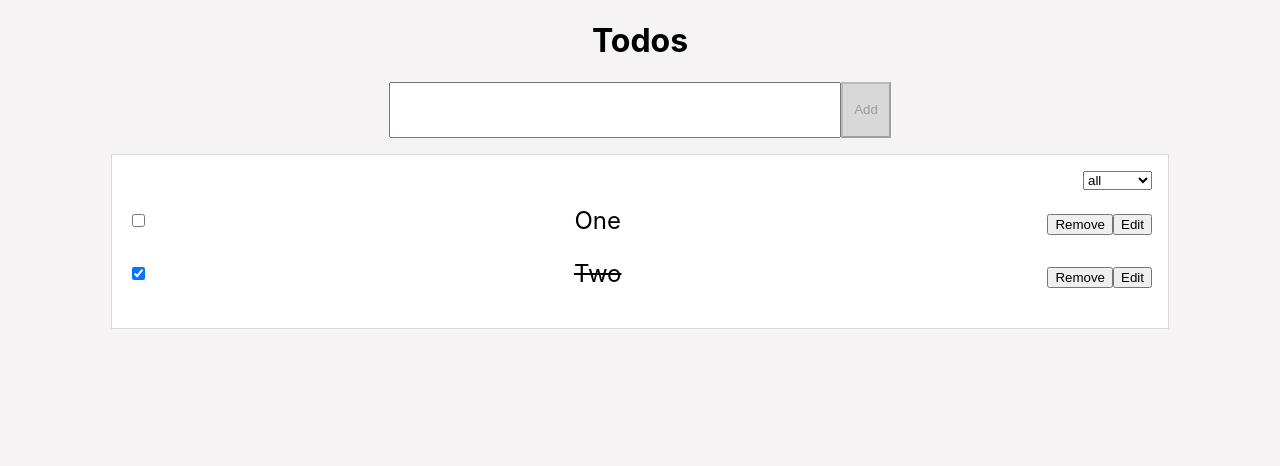
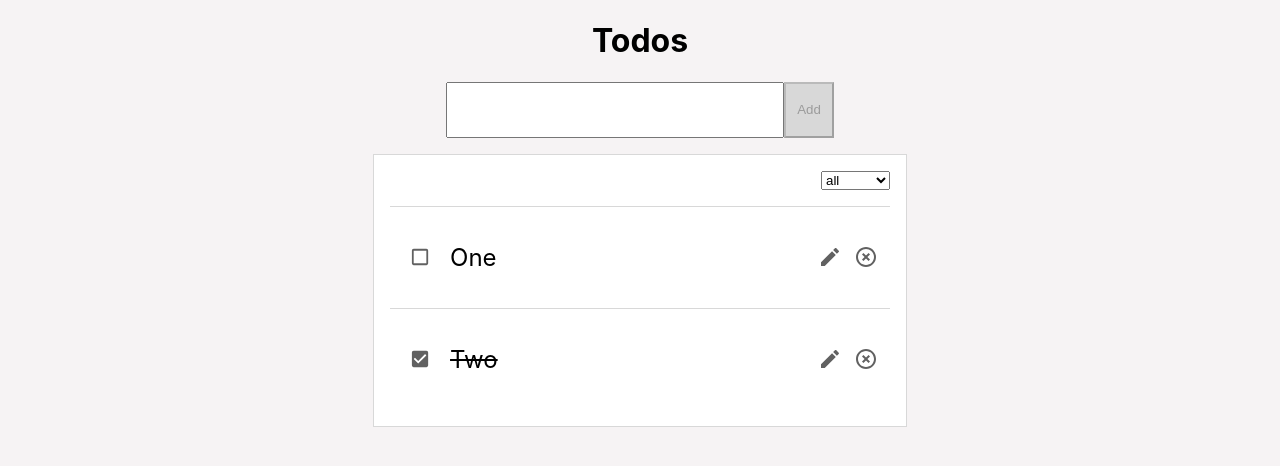
Before and after one commit to ramenjuniti/todo, a React (Create React App) app: page / in a window 1280 px wide. Shown: the top 466 px of the page. Built offline with nearby package versions, Linux system fonts and the light colour scheme.

Commit message:
:lipstick: style追加

```diff
--- a/package.json
+++ b/package.json
@@ -5,6 +5,7 @@
   "dependencies": {
     "react": "^16.8.6",
     "react-dom": "^16.8.6",
+    "react-icons": "^3.6.1",
     "react-scripts": "2.1.8"
   },
   "scripts": {
--- a/src/components/AddTodo/AddTodo.css
+++ b/src/components/AddTodo/AddTodo.css
@@ -4,13 +4,17 @@
 }
 
 .AddTodo-input {
-  padding: 0.5em 1em;
-  width: 50vw;
+  padding: 0.5em;
   font-size: 1.5em;
-  max-width: 400px;
 }
 
 .AddTodo-button {
   width: 50px;
   background-color: #d8d8d8;
 }
+
+@media screen and (max-width: 480px) {
+  .AddTodo-input {
+    width: 60vw;
+  }
+}
--- a/src/components/App/App.css
+++ b/src/components/App/App.css
@@ -1,5 +1,7 @@
 .App {
+  margin: 0;
   display: flex;
   flex-direction: column;
   align-items: center;
+  justify-content: center;
 }
--- a/src/components/Todo/Todo.css
+++ b/src/components/Todo/Todo.css
@@ -1,7 +1,63 @@
 .Todo {
-  margin: 0 0 1em;
+  padding: 1em 0.5em;
   font-size: 1.5em;
   display: flex;
   vertical-align: center;
+  align-items: center;
+  border-bottom: 1px solid #d8d8d8;
+  transition: 0.3s;
+}
+
+.Todo:hover {
+  background-color: #f6f3f4;
+}
+
+.Todo:nth-last-of-type(1) {
+  border: none;
+}
+
+.Todo-done {
+  padding: 0 0.3em;
+}
+
+.Todo-text-container {
+  width: 80%;
+  padding: 0.5em;
+  display: flex;
+  justify-content: flex-start;
+  overflow: scroll;
+}
+
+.Todo-button-container {
+  display: flex;
   justify-content: space-between;
 }
+
+.Todo-edit {
+  margin: 0 0.5em;
+}
+
+.Todo-edit-input-container {
+  padding: 0.5em 0;
+  width: 88%;
+}
+
+.Todo-edit-input {
+  padding: 0.5em;
+  font-size: 1em;
+}
+
+.Todo-edit-button-container {
+  display: flex;
+  justify-content: space-between;
+}
+
+.Todo-edit-save {
+  margin: 0 0.5em;
+}
+
+@media screen and (max-width: 480px) {
+  .Todo-edit-input {
+    width: 40vw;
+  }
+}
--- a/src/components/Todo/Todo.js
+++ b/src/components/Todo/Todo.js
@@ -1,53 +1,70 @@
 import React, { useState } from "react";
+import {
+  MdCheckBoxOutlineBlank as Undone,
+  MdCheckBox as Done,
+  MdDone as Save,
+  MdClose as Close,
+  MdEdit as Edit,
+  MdHighlightOff as Remove
+} from "react-icons/md";
 import "./Todo.css";
 
 const Todo = ({ todo, remove, edit, done }) => {
   const [isEditing, setIsEditing] = useState(false);
   const [text, setText] = useState(todo.text);
 
+  const iconColor = "#616161";
+
+  const DoneCheck = props => {
+    return todo.done ? <Done {...props} /> : <Undone {...props} />;
+  };
+
   return (
     <div className="Todo">
       {isEditing ? (
         <>
+          <div className="Todo-edit-input-container">
             <input
               value={text}
               onChange={e => setText(e.target.value)}
               className="Todo-edit-input"
             />
-          <button
+          </div>
+          <div className="Todo-edit-button-container">
+            <Save
               className="Todo-edit-save"
               onClick={() => {
                 edit(text);
                 setIsEditing(false);
               }}
-          >
-            Save
-          </button>
-          <button
+            />
+            <Close
               className="Todo-edit-cancel"
+              color={iconColor}
               onClick={() => setIsEditing(false)}
-          >
-            Cancel
-          </button>
+            />
+          </div>
         </>
       ) : (
         <>
-          <input
-            type="checkbox"
-            className="Todo-done"
-            onClick={done}
-            defaultChecked={todo.done}
-          />
+          <DoneCheck className="Todo-done" onClick={done} color={iconColor} />
+          <div className="Todo-text-container">
             <span className="Todo-text">
               {todo.done ? <s>{todo.text}</s> : todo.text}
             </span>
-          <div className="Todo-buttons">
-            <button className="Todo-remove" onClick={remove}>
-              Remove
-            </button>
-            <button className="Todo-edit" onClick={() => setIsEditing(true)}>
-              Edit
-            </button>
+          </div>
+
+          <div className="Todo-button-container">
+            <Edit
+              className="Todo-edit"
+              color={iconColor}
+              onClick={() => setIsEditing(true)}
+            />
+            <Remove
+              className="Todo-remove"
+              color={iconColor}
+              onClick={remove}
+            />
           </div>
         </>
       )}
--- a/src/components/TodoList/TodoList.css
+++ b/src/components/TodoList/TodoList.css
@@ -5,12 +5,14 @@
   background-color: white;
   border: 1px solid #d8d8d8;
   width: 80vw;
+  max-width: 500px;
 }
 
 .TodoList-select {
   display: flex;
   justify-content: flex-end;
-  margin: 0 0 1em;
+  padding: 0 0 1em;
+  border-bottom: 1px solid #d8d8d8;
 }
 
 #filter-select {
--- a/src/components/TodoList/TodoList.js
+++ b/src/components/TodoList/TodoList.js
@@ -3,20 +3,20 @@ import Todo from "../Todo";
 import { Store } from "../../store";
 import "./TodoList.css";
 
-const filtering = (todos, filter) => {
-  switch (filter) {
-    case "undone":
-      return todos.filter(t => !t.done);
-    case "done":
-      return todos.filter(t => t.done);
-    default:
-      return todos;
-  }
-};
-
 const TodoList = () => {
   const { state, dispatch } = useContext(Store);
   const [filter, setFilter] = useState("all");
+
+  const filtering = filter => {
+    switch (filter) {
+      case "undone":
+        return state.todos.filter(t => !t.done);
+      case "done":
+        return state.todos.filter(t => t.done);
+      default:
+        return state.todos;
+    }
+  };
 
   return (
     <div className="TodoList">
@@ -28,7 +28,7 @@ const TodoList = () => {
         </select>
       </div>
       <div className="TodoList-todos">
-        {filtering(state.todos, filter).map(t => (
+        {filtering(filter).map(t => (
           <Todo
             key={t.id}
             todo={t}
--- a/src/index.css
+++ b/src/index.css
@@ -7,6 +7,7 @@ body {
   -webkit-font-smoothing: antialiased;
   -moz-osx-font-smoothing: grayscale;
   background-color: #f6f3f4;
+  box-sizing: border-box;
 }
 
 code {
```
Also changed, not shown: 1 other file (tests, documents, lock files or other folders). Lines whose indentation alone changed are shown as unchanged.
